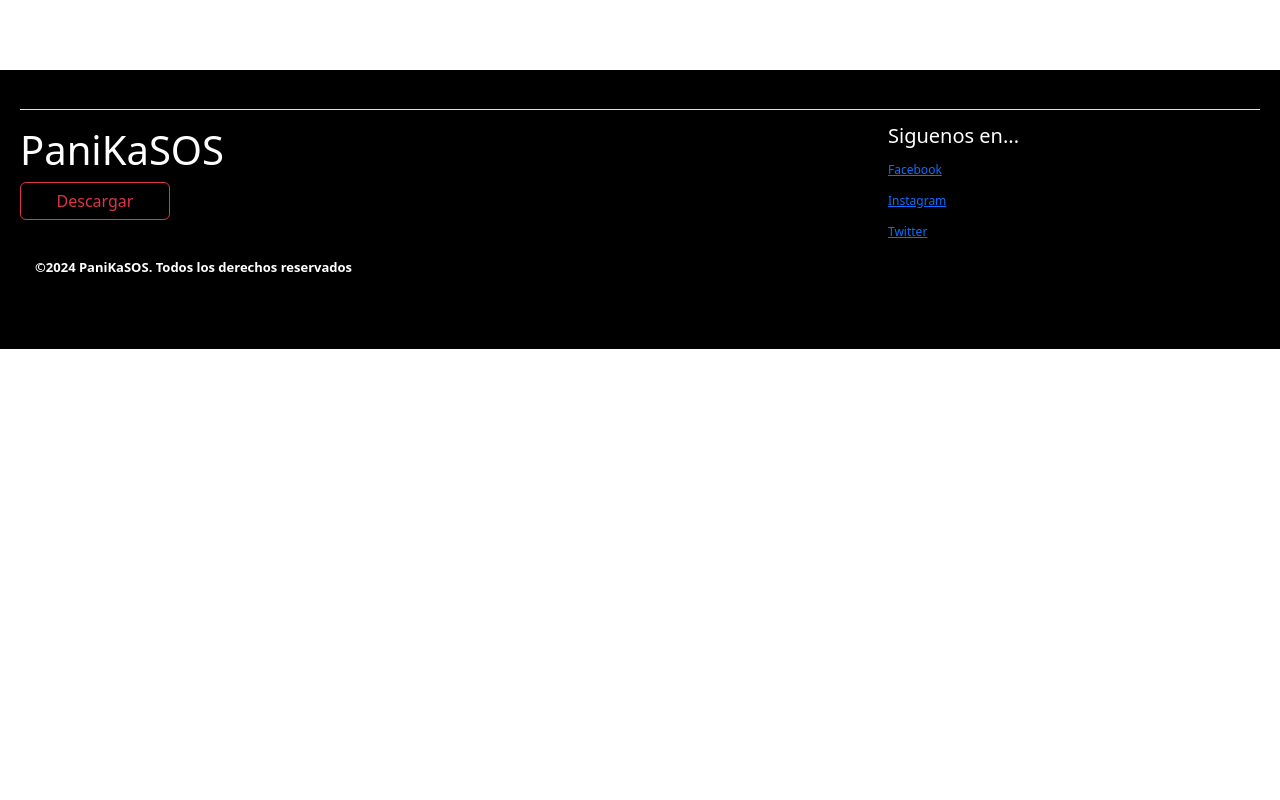
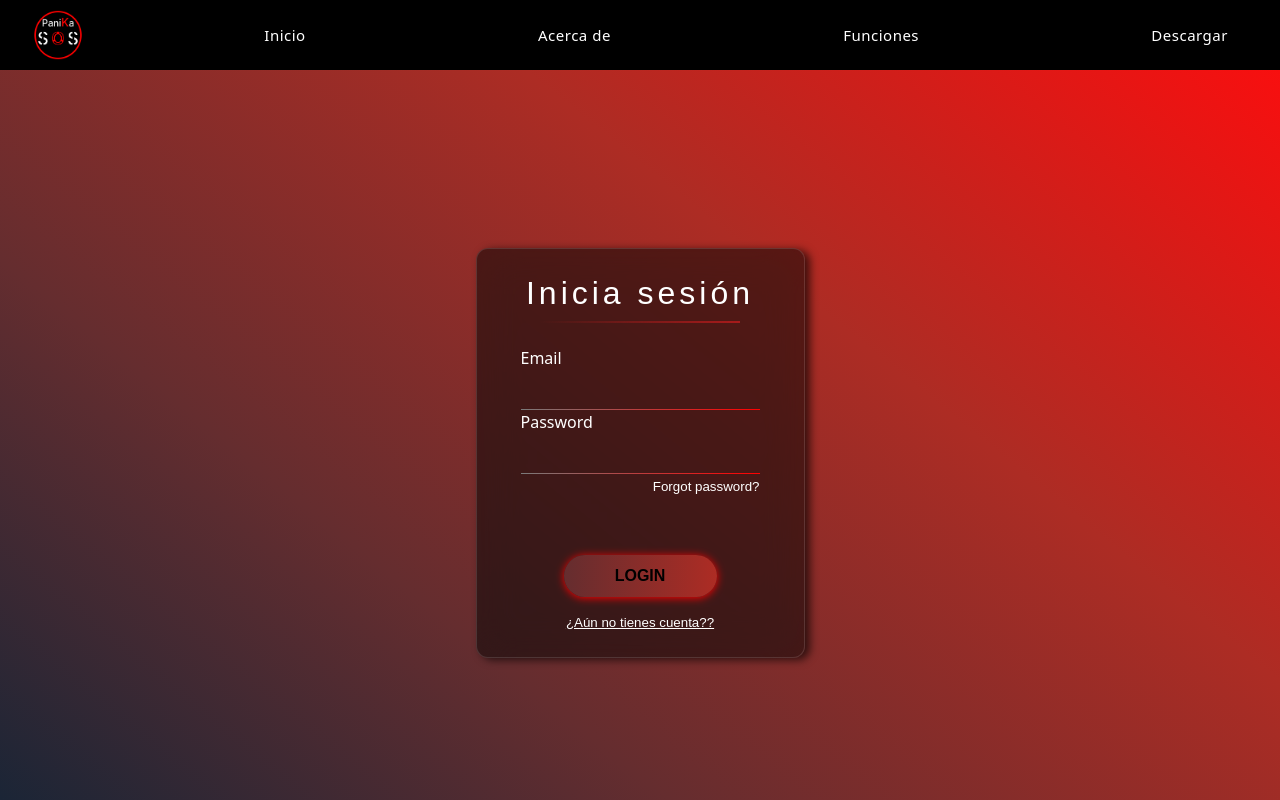
Before and after one commit to IvanVare/web_panikasos_ui, a React (Vite) app: page /login in a window 1280 px wide. Shown: the top 800 px of the page. Built offline with nearby package versions, Linux system fonts and the light colour scheme.

Commit message:
Feature- agregar Login y Signup

```diff
--- a/package.json
+++ b/package.json
@@ -28,6 +28,7 @@
     "eslint-plugin-react": "^7.34.3",
     "eslint-plugin-react-hooks": "^4.6.2",
     "eslint-plugin-react-refresh": "^0.4.7",
+    "tailwindcss": "^3.4.7",
     "vite": "^5.3.4"
   }
 }
--- a/src/App.jsx
+++ b/src/App.jsx
@@ -1,9 +1,11 @@
-import { useState } from "react";
 import HeaderNav from "./components/Header";
 import FooterBody from "./components/Footer";
 import Home from "./pages/Home";
 import Aboutus from "./pages/Aboutus";
 import Functions from "./pages/Functions";
+import Login from "./pages/Login";
+import SignUp from "./pages/Signup";
+import Menu from "./pages/Dashboard";
 
 import { Routes, Route } from "react-router-dom";
 function App() {
@@ -15,6 +17,9 @@ function App() {
           <Route path="/inicio" element={<Home></Home>}></Route>
           <Route path="/acerda_de" element={<Aboutus></Aboutus>}></Route>
           <Route path="/funciones" element={<Functions></Functions>}></Route>
+          <Route path="/login" element={<Login></Login>}></Route>
+          <Route path="/signup" element={<SignUp></SignUp>}></Route>
+          <Route path="/menu" element={<Menu></Menu>}></Route>
         </Route>
       </Routes>
       <FooterBody />
--- /dev/null
+++ b/src/components/CardLogin.jsx
@@ -0,0 +1,46 @@
+import React from "react";
+import "./styles/styleLogin.css";
+
+export default function CardLogin() {
+  return (
+    <>
+      <div id="cardLogin">
+        <div id="card-content">
+          <div id="card-title">
+            <h2>Inicia sesión</h2>
+            <div className="underline-title"></div>
+          </div>
+          <form method="post" className="form">
+            <label for="user-email">Email</label>
+            <input
+              id="user-email"
+              className="form-content"
+              type="email"
+              name="email"
+              autocomplete="on"
+              required
+            />
+            <div className="form-border"></div>
+
+            <label for="user-password">Password</label>
+            <input
+              id="user-password"
+              className="form-content"
+              type="password"
+              name="password"
+              required
+            />
+            <div className="form-border"></div>
+            <a href="#">
+              <legend id="forgot-pass">Forgot password?</legend>
+            </a>
+            <input id="submit-btn" type="submit" name="submit" value="LOGIN" />
+            <a href="#" id="signup">
+              ¿Aún no tienes cuenta??
+            </a>
+          </form>
+        </div>
+      </div>
+    </>
+  );
+}
--- /dev/null
+++ b/src/components/CardSignup.jsx
@@ -0,0 +1,59 @@
+import React from "react";
+import "./styles/styleSignup.css";
+
+export default function CardSignup() {
+  return (
+    <>
+      <div id="cardSignup">
+        <div id="card-content">
+          <div id="card-title">
+            <h2>Bienvenido</h2>
+            <div className="underline-title"></div>
+          </div>
+          <form method="post" className="form">
+            <label for="user-email">Nombre</label>
+            <input
+              id="user-email"
+              className="form-content"
+              type="text"
+              name="name"
+              required
+            />
+            <div className="form-border"></div>
+
+            <label for="user-email">Email</label>
+            <input
+              id="user-email"
+              className="form-content"
+              type="email"
+              name="email"
+              autocomplete="on"
+              required
+            />
+            <div className="form-border"></div>
+
+            <label for="user-password">Password</label>
+            <input
+              id="user-password"
+              className="form-content"
+              type="password"
+              name="password"
+              required
+            />
+            <div className="form-border"></div>
+
+            <input
+              id="submit-btn"
+              type="submit"
+              name="submit"
+              value="Registrar"
+            />
+            <a href="#" id="signup">
+              Iniciar sesión
+            </a>
+          </form>
+        </div>
+      </div>
+    </>
+  );
+}
--- /dev/null
+++ b/src/components/styles/styleLogin.css
@@ -0,0 +1,93 @@
+#login-body {
+  display: flex;
+  justify-content: center;
+  align-items: center;
+  width: 100vw;
+  height: 100vh;
+  background-repeat: no-repeat;
+  background-image: linear-gradient(39deg, #112437, #652d2f, #ad2c24, #f80f0f);
+  background-size: cover;
+  margin: 0;
+  padding: 0;
+}
+
+#cardLogin {
+  backdrop-filter: blur(19px) saturate(87%);
+  -webkit-backdrop-filter: blur(19px) saturate(87%);
+  background-color: rgba(0, 0, 0, 0.48);
+  border-radius: 12px;
+  border: 1px solid rgba(255, 255, 255, 0.125);
+  box-shadow: 5px 2px 8px rgba(0, 0, 0, 0.65);
+  height: 410px;
+  margin: 6rem auto 8.1rem auto;
+  width: 329px;
+  color: rgb(255, 255, 255);
+}
+
+#forgot-pass {
+  color: #ffffff;
+  font-family: "Raleway", sans-serif;
+  font-size: 10pt;
+  margin-top: 3px;
+  text-align: right;
+}
+#card-content {
+  padding: 12px 44px;
+}
+#card-title {
+  font-family: "Raleway Thin", sans-serif;
+  letter-spacing: 4px;
+  padding-bottom: 23px;
+  padding-top: 13px;
+  text-align: center;
+}
+#signup {
+  color: #ffffff;
+  font-family: "Raleway", sans-serif;
+  font-size: 10pt;
+  margin-top: 16px;
+  text-align: center;
+}
+#submit-btn {
+  background: -webkit-linear-gradient(right, #ad2c24, #652d2f);
+  border: none;
+  border-radius: 21px;
+  box-shadow: 0px 1px 8px #ff0000;
+  cursor: pointer;
+  color: rgb(0, 0, 0);
+  font-weight: bolder;
+  font-family: "Raleway SemiBold", sans-serif;
+  height: 42.3px;
+  margin: 0 auto;
+  margin-top: 50px;
+  transition: 0.25s;
+  width: 153px;
+}
+#submit-btn:hover {
+  color: rgb(255, 255, 255);
+  box-shadow: 0px 1px 18px #f1f1f1;
+}
+.form {
+  align-items: left;
+  display: flex;
+  flex-direction: column;
+}
+.form-border {
+  background: -webkit-linear-gradient(right, #ff0000, #7a7a7a);
+  height: 1px;
+  width: 100%;
+}
+.form-content {
+  color: wheat;
+  background: #fbfbfb00;
+  border: none;
+  outline: none;
+  padding-top: 14px;
+}
+.underline-title {
+  background: -webkit-linear-gradient(right, #a71b1b, hsla(0, 0%, 0%, 0));
+  height: 2px;
+  margin: -1.1rem auto 0 auto;
+  margin-top: 0.1px;
+  width: 200px;
+}
--- /dev/null
+++ b/src/components/styles/styleMenu.css
@@ -0,0 +1,102 @@
+.nav__cont {
+  position: fixed;
+  width: 60px;
+  top: 0;
+  height: 100vh;
+  z-index: 100;
+  background-color: #202020;
+  overflow: hidden;
+  transition: width 0.3s ease;
+  cursor: pointer;
+  box-shadow: 4px 7px 10px rgba(0, 0, 0, 0.4);
+  &:hover {
+    width: 200px;
+  }
+  @media screen and (min-width: 600px) {
+    width: 80px;
+  }
+}
+
+.nav {
+  list-style-type: none;
+  color: white;
+  &:first-child {
+    padding-top: 1.5rem;
+  }
+}
+
+.nav__items {
+  padding-bottom: 4rem;
+  font-family: "roboto";
+  a {
+    position: relative;
+    display: block;
+    top: -35px;
+    padding-left: 25px;
+    padding-right: 15px;
+    transition: all 0.3s ease;
+    margin-left: 25px;
+    margin-right: 10px;
+    text-decoration: none;
+    color: white;
+    font-family: "roboto";
+    font-weight: 100;
+    font-size: 1.35em;
+    &:after {
+      content: "";
+      width: 100%;
+      height: 100%;
+      position: absolute;
+      top: 0;
+      left: 0;
+      border-radius: 2px;
+      background: radial-gradient(
+        circle at 94.02% 88.03%,
+        #54a4ff,
+        transparent 100%
+      );
+      opacity: 0;
+      transition: all 0.5s ease;
+      z-index: -10;
+    }
+  }
+  &:hover a:after {
+    opacity: 1;
+  }
+  svg {
+    width: 26px;
+    height: 26px;
+    position: relative;
+    left: -25px;
+    cursor: pointer;
+    @media screen and(min-width:600px) {
+      width: 32px;
+      height: 32px;
+      left: -15px;
+    }
+  }
+}
+
+body {
+  height: 100vh;
+  background: radial-gradient(
+      circle at 94.02% 88.03%,
+      #54a4ff,
+      transparent 100%
+    ),
+    radial-gradient(circle at 25.99% 27.79%, #ff94fb, transparent 100%),
+    radial-gradient(circle at 50% 50%, #000000, #000000 100%);
+}
+
+h1 {
+  margin-top: 6rem;
+  margin-left: 80px;
+  text-align: center;
+  font-family: "Roboto";
+  font-weight: 100;
+  font-size: 4rem;
+  text-transform: uppercase;
+  color: white;
+  letter-spacing: 6px;
+  text-shadow: 10px 10px 10px rgba(0, 0, 0, 0.3);
+}
--- /dev/null
+++ b/src/components/styles/styleSignup.css
@@ -0,0 +1,86 @@
+#signup-body {
+  display: flex;
+  justify-content: center;
+  align-items: center;
+  width: 100vw;
+  height: 100vh;
+  background-repeat: no-repeat;
+  background-image: linear-gradient(39deg, #112437, #652d2f, #ad2c24, #f80f0f);
+  background-size: cover;
+  margin: 0;
+  padding: 0;
+}
+
+#cardSignup {
+  backdrop-filter: blur(19px) saturate(87%);
+  -webkit-backdrop-filter: blur(19px) saturate(87%);
+  background-color: rgba(0, 0, 0, 0.48);
+  border-radius: 12px;
+  border: 1px solid rgba(255, 255, 255, 0.125);
+  box-shadow: 5px 2px 8px rgba(0, 0, 0, 0.65);
+  height: 510px;
+  margin: 6rem auto 8.1rem auto;
+  width: 329px;
+  color: rgb(255, 255, 255);
+}
+
+#card-content {
+  padding: 12px 44px;
+}
+#card-title {
+  font-family: "Raleway Thin", sans-serif;
+  letter-spacing: 4px;
+  padding-bottom: 23px;
+  padding-top: 13px;
+  text-align: center;
+}
+#signup {
+  color: #ffffff;
+  font-family: "Raleway", sans-serif;
+  font-size: 10pt;
+  margin-top: 16px;
+  text-align: center;
+}
+#submit-btn {
+  background: -webkit-linear-gradient(right, #ad2c24, #652d2f);
+  border: none;
+  border-radius: 21px;
+  box-shadow: 0px 1px 8px #ff0000;
+  cursor: pointer;
+  color: rgb(0, 0, 0);
+  font-weight: bolder;
+  font-family: "Raleway SemiBold", sans-serif;
+  height: 42.3px;
+  margin: 0 auto;
+  margin-top: 50px;
+  transition: 0.25s;
+  width: 153px;
+}
+#submit-btn:hover {
+  color: rgb(255, 255, 255);
+  box-shadow: 0px 1px 18px #f1f1f1;
+}
+.form {
+  align-items: left;
+  display: flex;
+  flex-direction: column;
+}
+.form-border {
+  background: -webkit-linear-gradient(right, #ff0000, #7a7a7a);
+  height: 1px;
+  width: 100%;
+}
+.form-content {
+  color: wheat;
+  background: #fbfbfb00;
+  border: none;
+  outline: none;
+  padding-top: 14px;
+}
+.underline-title {
+  background: -webkit-linear-gradient(right, #a71b1b, hsla(0, 0%, 0%, 0));
+  height: 2px;
+  margin: -1.1rem auto 0 auto;
+  margin-top: 0.1px;
+  width: 200px;
+}
--- /dev/null
+++ b/src/pages/Dashboard.jsx
@@ -0,0 +1,5 @@
+import React from "react";
+
+export default function Dashboard() {
+  return <></>;
+}
--- /dev/null
+++ b/src/pages/Login.jsx
@@ -0,0 +1,12 @@
+import React from "react";
+import CardLogin from "../components/CardLogin.jsx";
+import "../components/styles/styleLogin.css";
+export default function Login() {
+  return (
+    <>
+      <div id="login-body">
+        <CardLogin></CardLogin>
+      </div>
+    </>
+  );
+}
--- /dev/null
+++ b/src/pages/Signup.jsx
@@ -0,0 +1,13 @@
+import React from "react";
+import CardSignup from "../components/CardSignup.jsx";
+import "../components/styles/styleLogin.css";
+
+export default function SignUp() {
+  return (
+    <>
+      <div id="signup-body">
+        <CardSignup></CardSignup>
+      </div>
+    </>
+  );
+}
```
Also changed, not shown: 1 other file (tests, documents, lock files or other folders).
